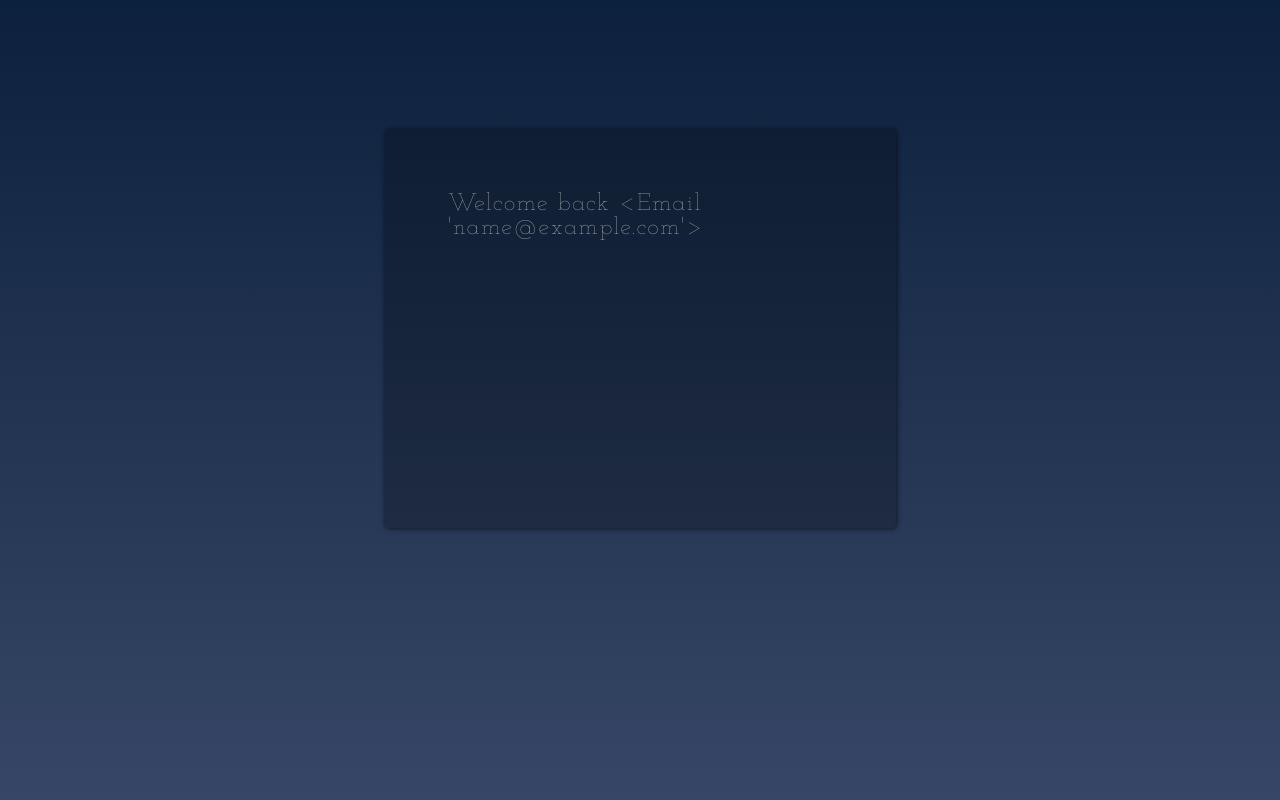
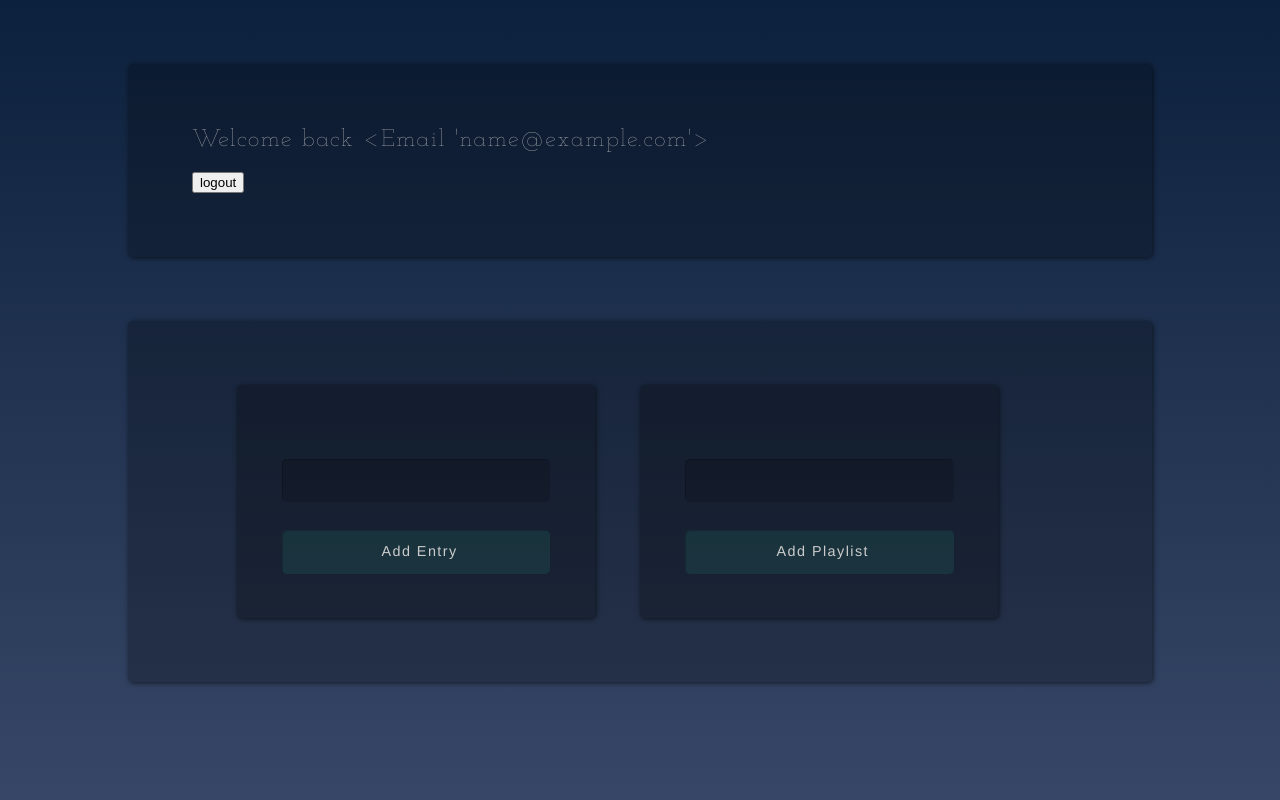
Before and after one commit to EvanSkeete/overtone, a Flask app: template overtone/templates/main.html in a window 1280 px wide. Run offline with Flask 2, Linux system fonts and the light colour scheme; the template is opened without the code that fills it: values that come from a table or form of the project are taken from there, others are empty; the visitor is signed in with stand-in values (Sample User, id 1); data comes from the database, SQL or seed files in the repository; some libraries are stand-ins or nearby versions.

Commit message:
working on the model

```diff
--- a/overtone/app.py
+++ b/overtone/app.py
@@ -1,34 +1,57 @@
-from flask import session, redirect, url_for, escape, request
-from flask import render_template
+from flask import session, redirect, url_for, escape, request, render_template, json, flash
 from init import app
 from model import *
+import sys, pdb
 
 
 @app.route('/main')
 def main():
     if 'email' in session:
         email = escape(session['email'])
+        user_id = escape(session['user_id'])
         user = escape(session['email']).split('@')[0]
-        return render_template('main.html', user=user)
+
+        playlists = Playlist.query.filter_by(user_id=user_id).all()
+        app.logger.debug(playlists)
+
+        songs = Song.query.filter_by(user_id=user_id).all()
+        app.logger.debug(songs)
+
+
+        return render_template('main.html', user=user, songs=songs, playlists=playlists)
     return 'You are not logged in'
 
 
 @app.route('/', methods=['GET', 'POST'])
 @app.route('/login', methods=['GET', 'POST'])
-def login(name=None):
+def login():
     if request.method == 'POST':
 
-        #TODO: Need to authenticate here before registering the session
         email = request.form['email']
         password = request.form['password']
-
-        session['email'] = email
 
         app.logger.debug(email)
         app.logger.debug(password)
 
+        stored_password = User.query.filter_by(email=email).one().password
+        user_id = User.query.filter_by(email=email).one().id
+        if(stored_password != password):
+            return json.jsonify(status=False)
+
+        session['email'] = email
+        session['user_id'] = user_id
+        return json.jsonify(status=True)
+
+    if 'email' in session:
         return redirect(url_for('main'))
-    return render_template('login.html', name=name)
+
+    return render_template('login.html')
+
+
+@app.route('/logout', methods=['GET', 'POST'])
+def logout():
+    session.pop('email')
+    return redirect(url_for('login'))
 
 
 @app.route('/register', methods=['POST'])
@@ -37,14 +60,47 @@
     password = request.form['password']
 
     user = User(email, password)
-    db.session.add(user)
-    db.session.commit()
+
+    try:
+        db.session.add(user)
+        db.session.commit()
+    except:
+        app.logger.debug(sys.exc_info()[0])
+        return json.jsonify(status=False)
+
     app.logger.debug(User.query.all())
-
     session['email'] = email
 
-    return redirect(url_for('main'))
+    flash('Thanks for registering')
+    return json.jsonify(status=True)
 
+
+@app.route('/add_entry', methods=['POST'])
+def add_entry():
+    data = request.form['data']
+    user_id = session['user_id']
+
+    song = Song(data, user_id)
+    db.session.add(song)
+    db.session.commit()
+
+    from_db = Song.query.filter_by(user_id=user_id).all()
+    app.logger.debug(from_db)
+    return json.jsonify(status=True, data=data)
+
+
+@app.route('/add_playlist', methods=['POST'])
+def add_playlist():
+    name = request.form['name']
+    user_id = session['user_id']
+
+    playlist = Playlist(name, user_id)
+    db.session.add(playlist)
+    db.session.commit()
+
+    from_db = Playlist.query.filter_by(user_id=user_id).all()
+    app.logger.debug(from_db)
+    return json.jsonify(status=True, name=name)
 
 #Secret key for session signing:
 app.secret_key = 'A0Zr98j/3yX R~XHH!jmN]LWX/,?RT'
--- a/overtone/model.py
+++ b/overtone/model.py
@@ -10,6 +10,8 @@
     id = db.Column(db.Integer, primary_key=True)
     email = db.Column(db.String(120), unique=True)
     password = db.Column(db.String(80), unique=False)
+    addresses = db.relationship('Song', backref='users',
+                                lazy='dynamic')
 
     def __init__(self, email, password):
         self.email = email
@@ -17,3 +19,41 @@
 
     def __repr__(self):
         return '<Email %r>' % self.email
+
+
+class Song(db.Model):
+    __tablename__ = 'songs'
+    id = db.Column(db.Integer, primary_key=True)
+    data = db.Column(db.String(120))
+    user_id = db.Column(db.Integer, db.ForeignKey('users.id'))
+
+    def __init__(self, data, user_id):
+        self.data = data
+        self.user_id = user_id
+
+    def __repr__(self):
+        return self.data
+
+
+class Playlist(db.Model):
+    __tablename__ = 'playlists'
+    id = db.Column(db.Integer, primary_key=True)
+    name = db.Column(db.String(120))
+    user_id = db.Column(db.Integer, db.ForeignKey('users.id'))
+
+    def __init__(self, name, user_id):
+        self.name = name
+        self.user_id = user_id
+
+    def __repr__(self):
+        return self.name
+
+song_ownership = db.Table('song_ownership',
+    db.Column('user_id', db.Integer, db.ForeignKey('users.id')),
+    db.Column('song_id', db.Integer, db.ForeignKey('songs.id'))
+)
+
+playlist_to_song = db.Table('palylist_to_song',
+    db.Column('playlist_id', db.Integer, db.ForeignKey('playlists.id')),
+    db.Column('song_id', db.Integer, db.ForeignKey('songs.id'))
+)
--- /dev/null
+++ b/overtone/static/css/main.css
@@ -0,0 +1,155 @@
+/* ----------------------------
+	Simple reset
+---------------------------- */
+
+html, body, ul, ol, li, form, fieldset, legend
+{
+	margin: 0;
+	padding: 0;
+}
+
+h1, h2, h3, h4, h5, h6, p { margin-top: 0; }
+
+li { list-style: none; }
+
+table
+{
+	border-collapse: collapse;
+	border-spacing: 0;
+}
+
+th, td
+{
+	text-align: left;
+	vertical-align: top;
+	font-weight: normal;
+}
+
+input, textarea, select
+{
+	font-size: 110%;
+	line-height: 1.1;
+}
+a{
+	text-decoration: none;
+}
+
+/* ----------------------------
+	Main layout
+---------------------------- */
+
+html{
+	background: #000;
+	background: -webkit-linear-gradient(#0c213d,#374666);
+	background: linear-gradient(to bottom, #0c213d 0%,#374666 100%);
+}
+
+body, input {
+   font-family: "HelveticaNeue-UltraLight", "HelveticaNeue-Light", "Helvetica Neue Light", "Helvetica Neue", Helvetica, Arial, "Lucida Grande", sans-serif;
+   font-weight: 300;
+   color:#CCC;
+   letter-spacing: 0.1em;
+}
+
+a{
+	color: rgb(140, 180, 255);
+}
+
+a:hover{
+	color: rgb(180, 220, 255);
+}
+
+div, input{
+	box-sizing:border-box;
+}
+
+.main-box{
+	background-color:rgba(0,0,0,0.25);
+	width:80%;
+	/*height:50%;*/
+	margin:5% auto 0 auto;
+	padding:5%;
+	border-radius: 5px;
+	box-shadow: 1px 1px 5px rgba(0, 0, 0, 0.6);
+	-webkit-transition: min-height 0.2s ease;
+	-moz-transition: min-height 0.2s ease;
+	-o-transition: min-height 0.2s ease;
+	-ms-transition: min-height 0.2s ease;
+	transition: min-height 0.2s ease;
+}
+
+h1, h2, h3, h4, h5, h6{
+	font-weight: normal;
+}
+
+h2, h3{
+	font-family: 'Josefin Slab', serif;
+}
+
+h3{
+	color:#CCC;
+	padding: 0 0 0 1em;
+
+}
+.main-box input{
+	margin: 2em 0 0 0;
+	display:block;
+	width:100%;
+	height:3em;
+	border-radius:5px;
+	border: none;
+	background-color: rgba(0, 0, 0, 0.15);
+	font-size: 0.9em;
+	text-indent: 0.5em;
+	box-shadow: inset 1px 1px rgba(0, 0, 0, 0.2);
+}
+
+
+.main-box input:focus{
+	outline: none;
+	border: 1px solid rgb(53, 94, 126);
+}
+
+.main-box [name='confirm_password']{
+	display:none;
+}
+
+.main-box input[type='submit']{
+	background-color: rgba(41, 207, 154, 0.1);
+}
+
+.main-box input[type='submit']:hover, .main-box input[type='submit']:focus{
+	background-color: rgba(41, 207, 154, 0.2);
+}
+
+.wide{
+	width:80%;
+}
+
+.sub-box{
+	background-color:rgba(0,0,0,0.25);
+	width:40%;
+	/*height:50%;*/
+	margin-left:5%;
+	padding:5%;
+	border-radius: 5px;
+	box-shadow: 1px 1px 5px rgba(0, 0, 0, 0.6);
+	float:left;
+}
+
+li{
+	margin-top:4px;
+	background-color: #16364B;
+	padding:4px;
+	border-radius: 2px;
+	font-size: 0.8em;
+	text-indent: 4px;
+}
+
+button a{
+	color:black;
+}
+
+.clear{
+	clear:both;
+}
--- /dev/null
+++ b/overtone/static/js/main.js
@@ -0,0 +1,77 @@
+$(function(){
+var dom = {};
+var ui = {};
+var ajax = {};
+
+var _dom = function(){
+	dom.login_box = $('.main-box');
+	dom.entry_form = $('.entry-form');
+	dom.playlist_form = $('.playlist-form');
+	dom.list = $('.list');
+	dom.playlist_list = $('.playlist-list');
+};
+
+
+var _ajax = function(){
+	ajax.add_entry = function(event){
+	event.preventDefault();
+	$.ajax({
+		type: 'post',
+		url: '/add_entry',
+		data: dom.entry_form.serialize(), // serializes the form's elements.
+		success: function(result)
+		{
+			if(result.status){
+				ui.add_entry(result.data);
+				console.log(result.status);
+			}
+		}
+	});
+	return false;
+	};
+
+	ajax.add_playlist = function(event){
+	event.preventDefault();
+	$.ajax({
+		type: 'post',
+		url: '/add_playlist',
+		data: dom.playlist_form.serialize(), // serializes the form's elements.
+		success: function(result)
+		{
+			console.log('callback');
+			if(result.status){
+				ui.add_playlist(result.name);
+				console.log(result.name);
+			}
+		}
+	});
+	return false;
+	};
+};
+
+
+var _ui = function(){
+	ui.add_entry = function(data){
+		dom.list.append('<li>'+data+'</li>');
+	};
+
+	ui.add_playlist = function(name){
+		dom.playlist_list.append('<li>'+name+'</li>');
+	};
+};
+
+var _bindings = function(){
+	dom.entry_form.submit(ajax.add_entry);
+	dom.playlist_form.submit(ajax.add_playlist);
+};
+
+var _init = function(){
+	_dom();
+	_ajax();
+	_ui();
+	_bindings();
+};
+
+_init();
+
+});
--- a/overtone/templates/login.html
+++ b/overtone/templates/login.html
@@ -19,6 +19,7 @@
 				<input name='email' type='email' placeholder='Email'/>
 				<input name='password' type='password' placeholder='Password'/>
 				<input name='confirm_password' type='password' placeholder='Confirm Password'/>
+				<!-- TODO FORGOT PASSWORD? -->
 				<input type='submit' value='Login' />
 			</form>
 		</div>
--- a/overtone/templates/main.html
+++ b/overtone/templates/main.html
@@ -2,19 +2,58 @@
 	<head>
 		<title>Welcome to Overtone</title>
 		<link href='http://fonts.googleapis.com/css?family=Josefin+Slab:100' rel='stylesheet' type='text/css'>
-		<link rel="stylesheet" href='{{ url_for('static', filename='css/login.css') }}'>
+		<link rel="stylesheet" href='{{ url_for('static', filename='css/main.css') }}'>
 	</head>
 	<body>
+		{% with messages = get_flashed_messages() %}
+		  {% if messages %}
+		    <ul class=flashes>
+		    {% for message in messages %}
+		      <li>{{ message }}</li>
+		    {% endfor %}
+		    </ul>
+		  {% endif %}
+		{% endwith %}
 
-		<div class='login-box'>
+		<div class='main-box'>
 
 			{% if user %}
 			<h2>Welcome back {{ user }}</h2>
 			{% else %}
 			<h2>Hey you didn't enter a username!</h2>
 			{% endif %}
-
+		<button><a href="/logout">logout</a></button>
 		</div>
 
+		<div class='main-box wide'>
+			<div class='entry_container sub-box'>
+				<form action="" method="post" class='entry-form'>
+					<input type="text" name='data' />
+					<input type='submit' value='Add Entry'/>
+				</form>
+				<ul class='list'>
+					{% for song in songs %}
+					<li>{{song}}</li>
+					{% endfor %}
+				</ul>
+			</div>
+
+			<div class='playlist_container sub-box'>
+					<form action="" method="post" class='playlist-form'>
+						<input type="text" name='name' />
+						<input type='submit' value='Add Playlist'/>
+					</form>
+					<ul class='playlist-list'>
+						{% for playlist in playlists %}
+						<li>{{playlist}}</li>
+						{% endfor %}
+					</ul>
+			</div>
+
+			<div class='clear'></div>
+		</div>
+
+	<script src="http://ajax.googleapis.com/ajax/libs/jquery/1.10.2/jquery.min.js"></script>
+	<script src='{{ url_for("static", filename="js/main.js") }}'></script>
 	</body>
 </html>
```
Also changed, not shown: overtone/static/js/login.js (+25 -1 lines).
